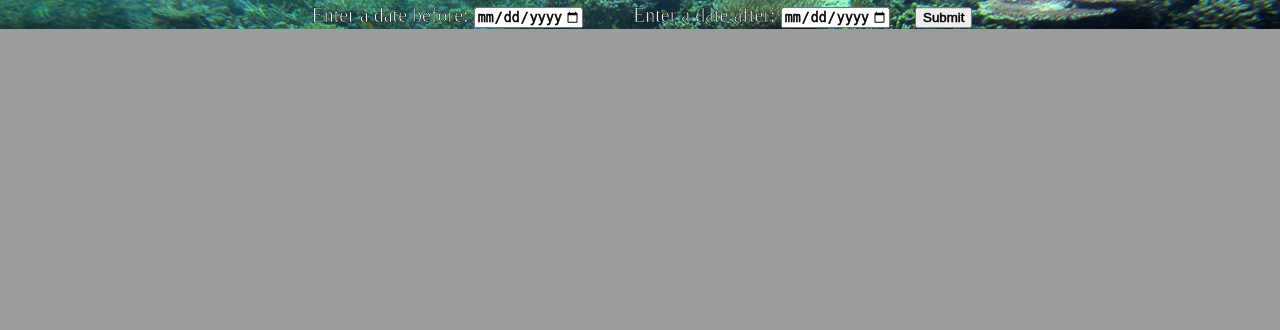
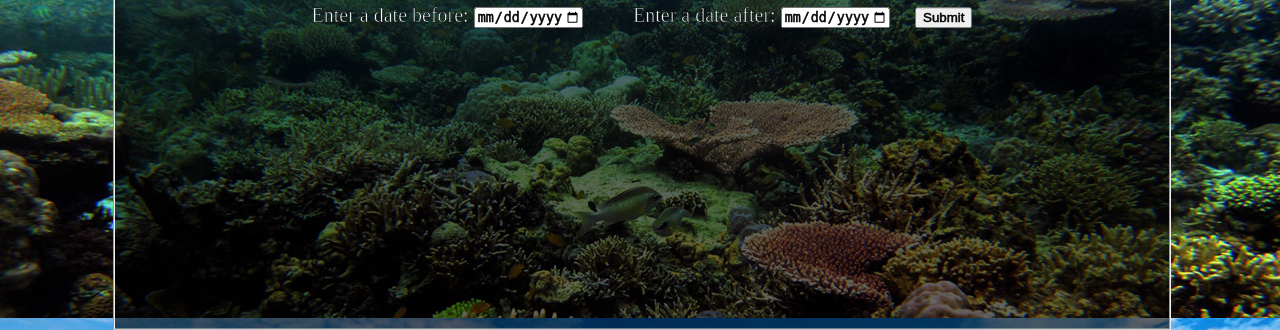
Before and after one commit to alexjmma/Travel_Match, a PHP site: page /public/MainPage.html in a window 1280 px wide. Shown: the part 1282-1612 px from the top of the page. Before the commit the page ends 1311 px from the top, so only its background shows below. Run offline with PHP 8.4, Linux system fonts and the light colour scheme; some libraries are stand-ins or nearby versions.

Commit message:
Update MainDesign.css

```diff
--- a/public/styles/MainDesign.css
+++ b/public/styles/MainDesign.css
@@ -69,15 +69,16 @@ ul li:hover a {
 
 fieldset{
 	width:80%;
-	height:100%;
+	height:200%;
 	background-color: #000000;
-	background: rgba(0, 0, 0, 0.5);
+	background: rgba(0, 0, 0, 0.6);
+	background-attachment: fixed;
 	font-size: 20px;
 	position: absolute;
 	color:azure;
 	-webkit-text-stroke-width: 0.5px;
    	-webkit-text-stroke-color: black;
-	  top: 50%;
+	  top: 100%;
 	  left: 50%;
-	  transform: translate(-50%, -50%);
+	transform: translate(-50%, -50%);
 }
```
